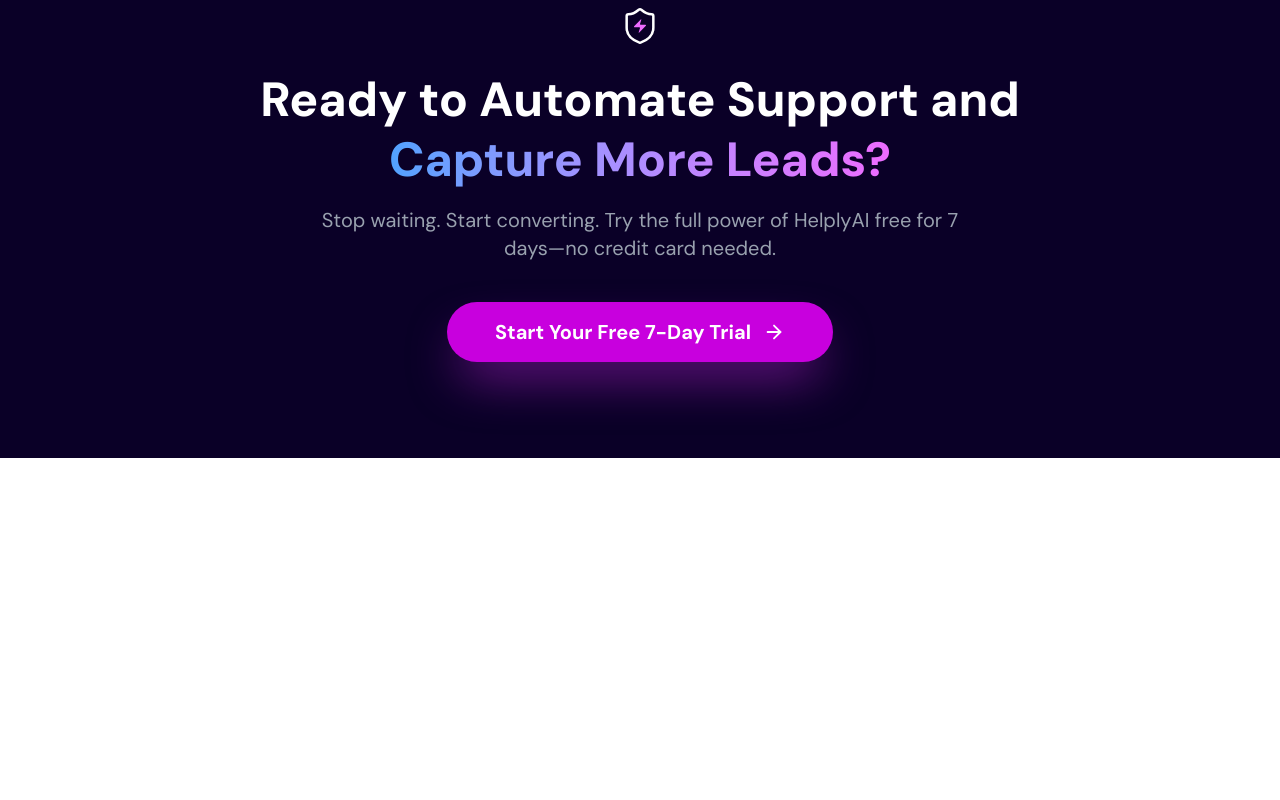
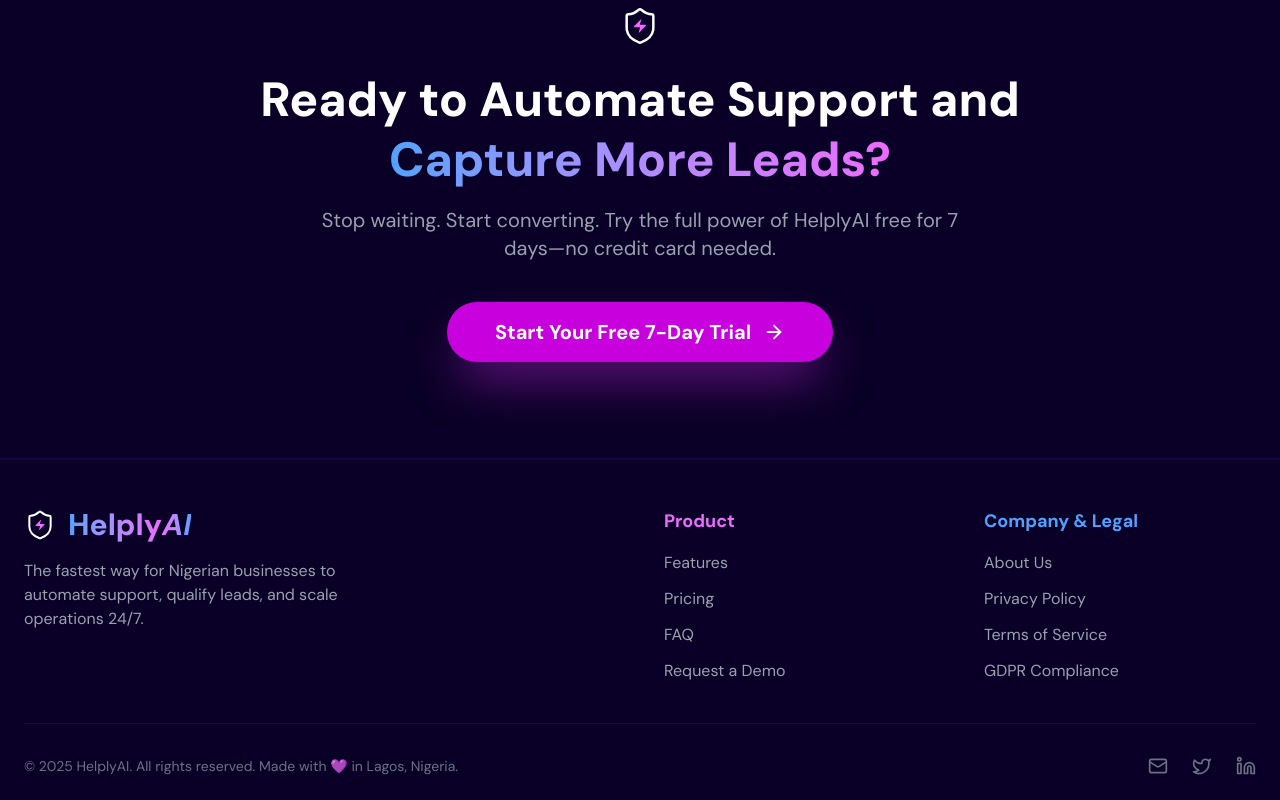
Before and after one commit to DsDigitalz/AI-FAQ-Lead-Capture-Bot, a React (Vite) app: page / in a window 1280 px wide. Shown: the part 3272-4072 px from the top of the page. Before the commit the page ends 3730 px from the top, so only its background shows below. Built offline with nearby package versions, Linux system fonts and the light colour scheme; a web font is replaced by a local one.

Commit message:
added Footer.jsx

```diff
--- a/src/App.jsx
+++ b/src/App.jsx
@@ -5,6 +5,7 @@
 import PricingSection from "./components/PricingSection";
 import FAQSection from "./components/FAQSection";
 import FinalCTASection from "./components/FinalCTASection";
+import Footer from "./components/Footer";
 
 export default function App() {
   return (
@@ -14,7 +15,8 @@
       <FeaturesSection />
       <PricingSection />
       <FAQSection />
-      <FinalCTASection/>
+      <FinalCTASection />
+      <Footer />
     </div>
   );
 }
--- a/src/components/FinalCTASection.jsx
+++ b/src/components/FinalCTASection.jsx
@@ -37,7 +37,7 @@
 
 export default function FinalCTASection() {
   return (
-    <div className="py-24 bg-[#0A0027] text-white">
+    <div className="pt-20 md:py-24 bg-[#0A0027] text-white">
       <motion.div
         className="max-w-4xl mx-auto px-6 text-center"
         variants={containerVariants}
--- /dev/null
+++ b/src/components/Footer.jsx
@@ -0,0 +1,194 @@
+import React from "react";
+import { motion } from "framer-motion";
+import { Shield, Zap, Mail, Twitter, Linkedin } from "lucide-react";
+
+// New Logo Component (repeated for self-sufficiency)
+const HelplyAILogo = ({ className = "w-8 h-8" }) => (
+  <div className={`relative ${className}`}>
+    <Shield className="w-full h-full text-white" strokeWidth={1.5} />
+    <Zap
+      className="absolute top-1/2 left-1/2 w-3 h-3 text-fuchsia-400 fill-fuchsia-400 transform -translate-x-1/2 -translate-y-1/2"
+      strokeWidth={0}
+    />
+  </div>
+);
+
+// --- Framer Motion Animation Setup ---
+const containerVariants = {
+  hidden: { opacity: 0, y: 50 },
+  visible: {
+    opacity: 1,
+    y: 0,
+    transition: {
+      duration: 0.8,
+      delayChildren: 0.2,
+      staggerChildren: 0.1,
+    },
+  },
+};
+
+const itemVariants = {
+  hidden: { opacity: 0, y: 20 },
+  visible: { opacity: 1, y: 0 },
+};
+// ------------------------------------
+
+const currentYear = new Date().getFullYear();
+
+export default function Footer() {
+  return (
+    <footer className="bg-[#0A0027] pt-12 pb-6 border-t border-[#1e004a]">
+      <motion.div
+        className="max-w-7xl mx-auto px-6 text-white"
+        variants={containerVariants}
+        initial="hidden"
+        whileInView="visible"
+        viewport={{ once: true, amount: 0.3 }}
+      >
+        {/* Top Section: Logo, Mission, and Socials */}
+        <div className="grid grid-cols-1 md:grid-cols-4 gap-12 border-b border-[#210045] pb-10 mb-8">
+          {/* Column 1: Brand & Mission */}
+          <motion.div variants={itemVariants} className="md:col-span-2">
+            <div className="flex items-center space-x-3 mb-4">
+              <HelplyAILogo />
+              <h3 className="text-3xl font-extrabold">
+                <span className="text-transparent bg-clip-text bg-gradient-to-r from-blue-400 to-fuchsia-400">
+                  Helply
+                </span>
+                <span className="text-transparent bg-clip-text bg-gradient-to-r from-fuchsia-400 to-blue-400 font-bold italic">
+                  AI
+                </span>
+              </h3>
+            </div>
+            <p className="text-gray-400 max-w-sm">
+              The fastest way for Nigerian businesses to automate support,
+              qualify leads, and scale operations 24/7.
+            </p>
+          </motion.div>
+
+          {/* Column 2: Product Links */}
+          <motion.div variants={itemVariants}>
+            <h4 className="text-lg font-bold mb-4 text-fuchsia-400">Product</h4>
+            <ul className="space-y-3 text-gray-400">
+              <li>
+                <a
+                  href="#features"
+                  className="hover:text-fuchsia-300 transition-colors"
+                >
+                  Features
+                </a>
+              </li>
+              <li>
+                <a
+                  href="#pricing"
+                  className="hover:text-fuchsia-300 transition-colors"
+                >
+                  Pricing
+                </a>
+              </li>
+              <li>
+                <a
+                  href="#faq"
+                  className="hover:text-fuchsia-300 transition-colors"
+                >
+                  FAQ
+                </a>
+              </li>
+              <li>
+                <a
+                  href="#demo"
+                  className="hover:text-fuchsia-300 transition-colors"
+                >
+                  Request a Demo
+                </a>
+              </li>
+            </ul>
+          </motion.div>
+
+          {/* Column 3: Legal & Company */}
+          <motion.div variants={itemVariants}>
+            <h4 className="text-lg font-bold mb-4 text-blue-400">
+              Company & Legal
+            </h4>
+            <ul className="space-y-3 text-gray-400">
+              <li>
+                <a
+                  href="/about"
+                  className="hover:text-blue-300 transition-colors"
+                >
+                  About Us
+                </a>
+              </li>
+              <li>
+                <a
+                  href="/privacy"
+                  className="hover:text-blue-300 transition-colors"
+                >
+                  Privacy Policy
+                </a>
+              </li>
+              <li>
+                <a
+                  href="/terms"
+                  className="hover:text-blue-300 transition-colors"
+                >
+                  Terms of Service
+                </a>
+              </li>
+              <li>
+                <a
+                  href="/gdpr"
+                  className="hover:text-blue-300 transition-colors"
+                >
+                  GDPR Compliance
+                </a>
+              </li>
+            </ul>
+          </motion.div>
+        </div>
+
+        {/* Bottom Section: Copyright and Contact */}
+        <div className="flex flex-col md:flex-row justify-between items-center text-sm text-gray-500">
+          <motion.p
+            variants={itemVariants}
+            className="mb-4 md:mb-0 order-2 md:order-1"
+          >
+            &copy; {currentYear} HelplyAI. All rights reserved. Made with 💜 in
+            Lagos, Nigeria.
+          </motion.p>
+
+          <motion.div
+            variants={itemVariants}
+            className="flex space-x-6 order-1 md:order-2 mb-4 md:mb-0"
+          >
+            <a
+              href="mailto:support@helplyai.com"
+              aria-label="Email Support"
+              className="hover:text-fuchsia-400 transition-colors"
+            >
+              <Mail size={20} />
+            </a>
+            <a
+              href="https://twitter.com/helplyai"
+              target="_blank"
+              rel="noopener noreferrer"
+              aria-label="Twitter"
+              className="hover:text-fuchsia-400 transition-colors"
+            >
+              <Twitter size={20} />
+            </a>
+            <a
+              href="https://linkedin.com/company/helplyai"
+              target="_blank"
+              rel="noopener noreferrer"
+              aria-label="LinkedIn"
+              className="hover:text-fuchsia-400 transition-colors"
+            >
+              <Linkedin size={20} />
+            </a>
+          </motion.div>
+        </div>
+      </motion.div>
+    </footer>
+  );
+}
```
